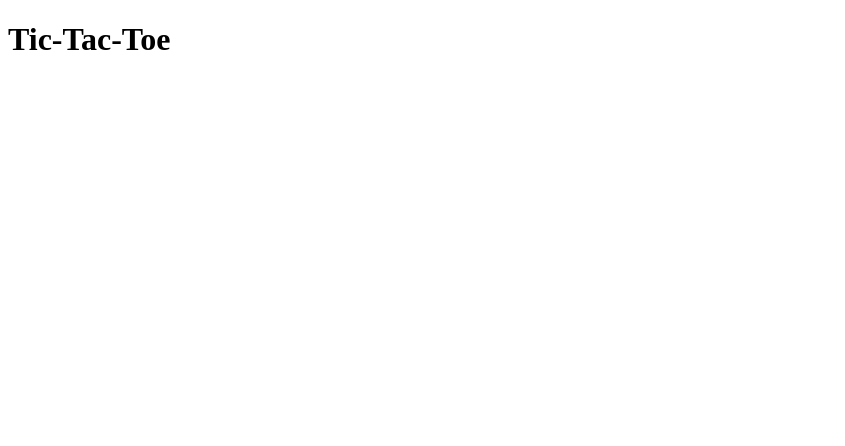
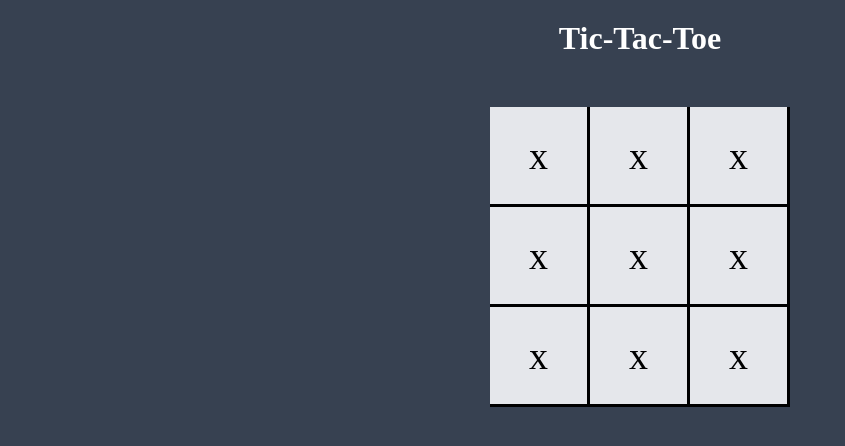
Before and after one commit to nbujri/tic-tac-toe, a plain HTML site: page index.html in a window 1280 px wide. Shown: the whole page, without its empty margins (0-845 px from the left). Drawn offline with Linux system fonts and the light colour scheme.

Commit message:
create game board

```diff
--- a/index.html
+++ b/index.html
@@ -14,6 +14,17 @@
   <body>
     <div class="container">
       <h1>Tic-Tac-Toe</h1>
+      <div class="game-board">
+        <div class="cell cell1" data-cell="1">x</div>
+        <div class="cell cell2" data-cell="2">x</div>
+        <div class="cell cell3" data-cell="3">x</div>
+        <div class="cell cell4" data-cell="4">x</div>
+        <div class="cell cell5" data-cell="5">x</div>
+        <div class="cell cell6" data-cell="6">x</div>
+        <div class="cell cell7" data-cell="7">x</div>
+        <div class="cell cell8" data-cell="8">x</div>
+        <div class="cell cell9" data-cell="9">x</div>
+      </div>
     </div>
   </body>
 </html>
--- a/style.css
+++ b/style.css
@@ -0,0 +1,35 @@
+* {
+  margin: 0;
+  padding: 0;
+  box-sizing: border-box;
+}
+
+.container {
+  background-color: #374151;
+  height: 100vh;
+  display: flex;
+  flex-direction: column;
+  align-items: center;
+}
+
+h1 {
+  color: #fff;
+  margin-top: 20px;
+}
+
+.game-board {
+  background-color: #e5e7eb;
+  display: grid;
+  grid-template-columns: repeat(3, 100px);
+  grid-template-rows: repeat(3, 100px);
+  margin-top: 50px;
+}
+
+.cell {
+  border-bottom: 3px solid #000;
+  border-right: 3px solid #000;
+  display: flex;
+  justify-content: center;
+  align-items: center;
+  font-size: 38px;
+}
```
